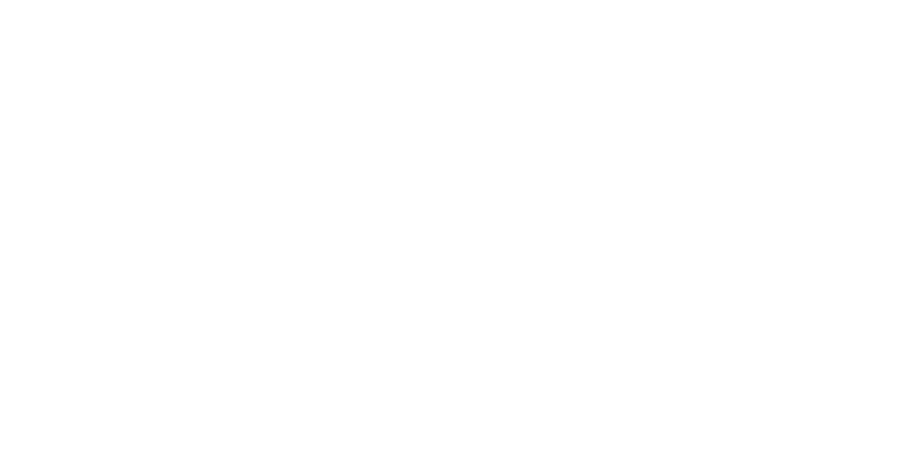
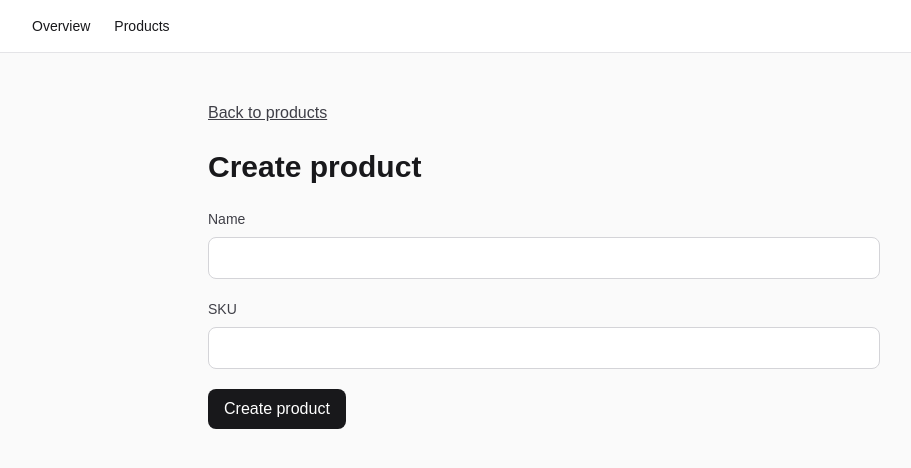
Before and after one commit to WeeRG91/stock-pilot, a Next.js app in the folder frontend/: page /products/new in a window 1280 px wide. Before the commit this address had no page. Shown: the top 468 px of the page, without its empty margins (96-1007 px from the left). Built offline with nearby package versions, Linux system fonts and the light colour scheme.

Commit message:
Add product creation form with server-side submission

```diff
--- /dev/null
+++ b/frontend/src/app/products/new/actions.ts
@@ -0,0 +1,78 @@
+"use server";
+
+import { mapProductValidationErrors } from "@/lib/mapProductValidationErrors";
+import { parseProductResponse } from "@/lib/parseProductResponse";
+import { readProductFormData } from "@/lib/readProductFormData";
+import type { ProductFormState } from "@/types/productForm";
+import { redirect } from "next/navigation";
+
+export async function createProduct(
+  _previousState: ProductFormState,
+  formData: FormData,
+): Promise<ProductFormState> {
+  const state = readProductFormData(formData);
+
+  if (Object.keys(state.fieldErrors).length > 0) {
+    return state;
+  }
+
+  const apiUrl = process.env.STOCKPILOT_API_URL;
+
+  if (!apiUrl) {
+    return {
+      ...state,
+      message: "Product creation is unavailable. Please contact the developer.",
+    };
+  }
+
+  let createdProductId: number;
+
+  try {
+    const response = await fetch(new URL("/api/products", apiUrl), {
+      method: "POST",
+      headers: {
+        Accept: "application/json",
+        "Content-Type": "application/json",
+      },
+      body: JSON.stringify(state.values),
+      signal: AbortSignal.timeout(10_000),
+    });
+
+    if (response.status === 409) {
+      return {
+        ...state,
+        fieldErrors: {
+          sku: "A product with this SKU already exists.",
+        },
+        message: "Please correct the highlighted field.",
+      };
+    }
+
+    if (response.status === 422) {
+      const payload: unknown = await response.json();
+
+      return mapProductValidationErrors(payload, state);
+    }
+
+    if (response.status !== 201) {
+      return {
+        ...state,
+        message:
+          "Creation could not be confirmed. Check the product list before retrying.",
+      };
+    }
+
+    const payload: unknown = await response.json();
+    const result = parseProductResponse(payload);
+
+    createdProductId = result.data.id;
+  } catch {
+    return {
+      ...state,
+      message:
+        "Creation could not be confirmed. Check the product list before retrying.",
+    };
+  }
+
+  redirect(`/products/${createdProductId}`);
+}
--- /dev/null
+++ b/frontend/src/app/products/new/page.tsx
@@ -0,0 +1,20 @@
+import { CreateProductForm } from "@/components/CreateProductForm";
+import Link from "next/link";
+
+export default function NewProductPage() {
+  return (
+    <main className="min-h-screen bg-zinc-50 px-6 py-12">
+      <div className="mx-auto max-w-2xl">
+        <Link href="/products" className="text-zinc-700 underline">
+          Back to products
+        </Link>
+
+        <h1 className="mt-6 text-3xl font-bold text-zinc-900">
+          Create product
+        </h1>
+
+        <CreateProductForm />
+      </div>
+    </main>
+  );
+}
--- a/frontend/src/app/products/page.tsx
+++ b/frontend/src/app/products/page.tsx
@@ -60,6 +60,13 @@
     <main className="min-h-screen bg-zinc-50 px-6 py-12">
       <div className="mx-auto max-w-5xl">
         <h1 className="text-3xl font-bold text-zinc-900">Products</h1>
+
+        <Link
+          href="/products/new"
+          className="mt-4 inline-block rounded-lg bg-zinc-900 px-4 py-2 text-white"
+        >
+          Create product
+        </Link>
 
         <form
           key={JSON.stringify([search, active])}
--- /dev/null
+++ b/frontend/src/components/CreateProductForm.tsx
@@ -0,0 +1,98 @@
+"use client";
+
+import { useActionState, useState } from "react";
+import { createProduct } from "@/app/products/new/actions";
+import type { ProductFormState } from "@/types/productForm";
+
+const initialState: ProductFormState = {
+  values: { name: "", sku: "" },
+  fieldErrors: {},
+  message: "",
+};
+
+export function CreateProductForm() {
+  const [state, formAction, pending] = useActionState(
+    createProduct,
+    initialState,
+  );
+
+  const [name, setName] = useState("");
+  const [sku, setSku] = useState("");
+
+  return (
+    <form action={formAction} className="mt-6 space-y-5">
+      {state.message && (
+        <p role="alert" className="text-red-700">
+          {state.message}
+        </p>
+      )}
+
+      <fieldset disabled={pending} className="space-y-5">
+        <legend className="sr-only">Product details</legend>
+
+        <div>
+          <label
+            htmlFor="product-name"
+            className="block text-sm font-medium text-zinc-700"
+          >
+            Name
+          </label>
+          <input
+            id="product-name"
+            name="name"
+            type="text"
+            required
+            maxLength={150}
+            value={name}
+            onChange={(event) => setName(event.currentTarget.value)}
+            aria-invalid={Boolean(state.fieldErrors.name)}
+            aria-describedby={
+              state.fieldErrors.name ? "product-name-error" : undefined
+            }
+            className="mt-2 w-full rounded-lg border border-zinc-300 bg-white px-3 py-2 text-zinc-900"
+          />
+          {state.fieldErrors.name && (
+            <p id="product-name-error" className="mt-2 text-sm text-red-700">
+              {state.fieldErrors.name}
+            </p>
+          )}
+        </div>
+
+        <div>
+          <label
+            htmlFor="product-sku"
+            className="block text-sm font-medium text-zinc-700"
+          >
+            SKU
+          </label>
+          <input
+            id="product-sku"
+            name="sku"
+            type="text"
+            required
+            maxLength={50}
+            value={sku}
+            onChange={(event) => setSku(event.currentTarget.value)}
+            aria-invalid={Boolean(state.fieldErrors.sku)}
+            aria-describedby={
+              state.fieldErrors.sku ? "product-sku-error" : undefined
+            }
+            className="mt-2 w-full rounded-lg border border-zinc-300 bg-white px-3 py-2 text-zinc-900"
+          />
+          {state.fieldErrors.sku && (
+            <p id="product-sku-error" className="mt-2 text-sm text-red-700">
+              {state.fieldErrors.sku}
+            </p>
+          )}
+        </div>
+
+        <button
+          type="submit"
+          className="rounded-lg bg-zinc-900 px-4 py-2 text-white disabled:opacity-50"
+        >
+          {pending ? "Creating…" : "Create product"}
+        </button>
+      </fieldset>
+    </form>
+  );
+}
--- /dev/null
+++ b/frontend/src/lib/mapProductValidationErrors.ts
@@ -0,0 +1,38 @@
+import type { ProductFormState } from "@/types/productForm";
+
+function isRecord(value: unknown): value is Record<string, unknown> {
+  return typeof value === "object" && value !== null && !Array.isArray(value);
+}
+
+export function mapProductValidationErrors(
+  payload: unknown,
+  state: ProductFormState,
+): ProductFormState {
+  const fieldErrors: ProductFormState["fieldErrors"] = {};
+
+  if (
+    isRecord(payload) &&
+    isRecord(payload.error) &&
+    Array.isArray(payload.error.details)
+  ) {
+    for (const detail of payload.error.details) {
+      if (
+        isRecord(detail) &&
+        (detail.field === "name" || detail.field === "sku") &&
+        typeof detail.message === "string" &&
+        detail.message.trim() !== ""
+      ) {
+        fieldErrors[detail.field] ??= detail.message;
+      }
+    }
+  }
+
+  return {
+    ...state,
+    fieldErrors,
+    message:
+      Object.keys(fieldErrors).length > 0
+        ? "Please correct the highlighted fields."
+        : "The product details were rejected. Check the field values.",
+  };
+}
--- /dev/null
+++ b/frontend/src/lib/readProductFormData.ts
@@ -0,0 +1,33 @@
+import type { ProductFormState } from "@/types/productForm";
+
+export function readProductFormData(formData: FormData): ProductFormState {
+  const name = formData.get("name");
+  const sku = formData.get("sku");
+
+  const state: ProductFormState = {
+    values: {
+      name: typeof name === "string" ? name : "",
+      sku: typeof sku === "string" ? sku : "",
+    },
+    fieldErrors: {},
+    message: "",
+  };
+
+  if (typeof name !== "string") {
+    state.fieldErrors.name = "Name must be provided as text.";
+  } else if (name.trim() === "") {
+    state.fieldErrors.name = "Name is required.";
+  }
+
+  if (typeof sku !== "string") {
+    state.fieldErrors.sku = "SKU must be provided as text.";
+  } else if (sku.trim() === "") {
+    state.fieldErrors.sku = "SKU is required.";
+  }
+
+  if (Object.keys(state.fieldErrors).length > 0) {
+    state.message = "Please correct the highlighted fields.";
+  }
+
+  return state;
+}
--- /dev/null
+++ b/frontend/src/types/productForm.ts
@@ -0,0 +1,13 @@
+export type ProductFormValues = {
+  name: string;
+  sku: string;
+};
+
+export type ProductFormState = {
+  values: ProductFormValues;
+  fieldErrors: {
+    name?: string;
+    sku?: string;
+  };
+  message: string;
+};
```
Also changed, not shown: 3 other files (tests, documents, lock files or other folders).
